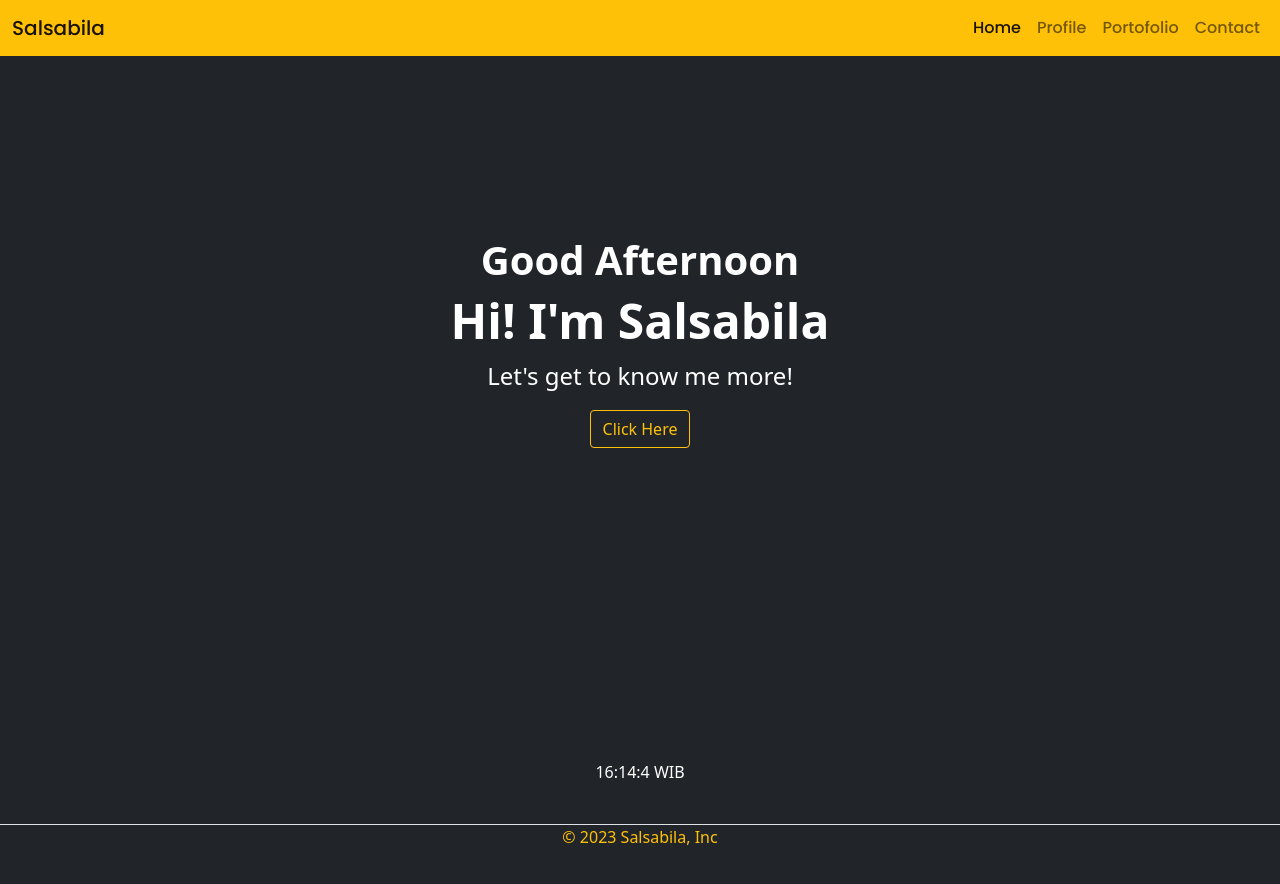
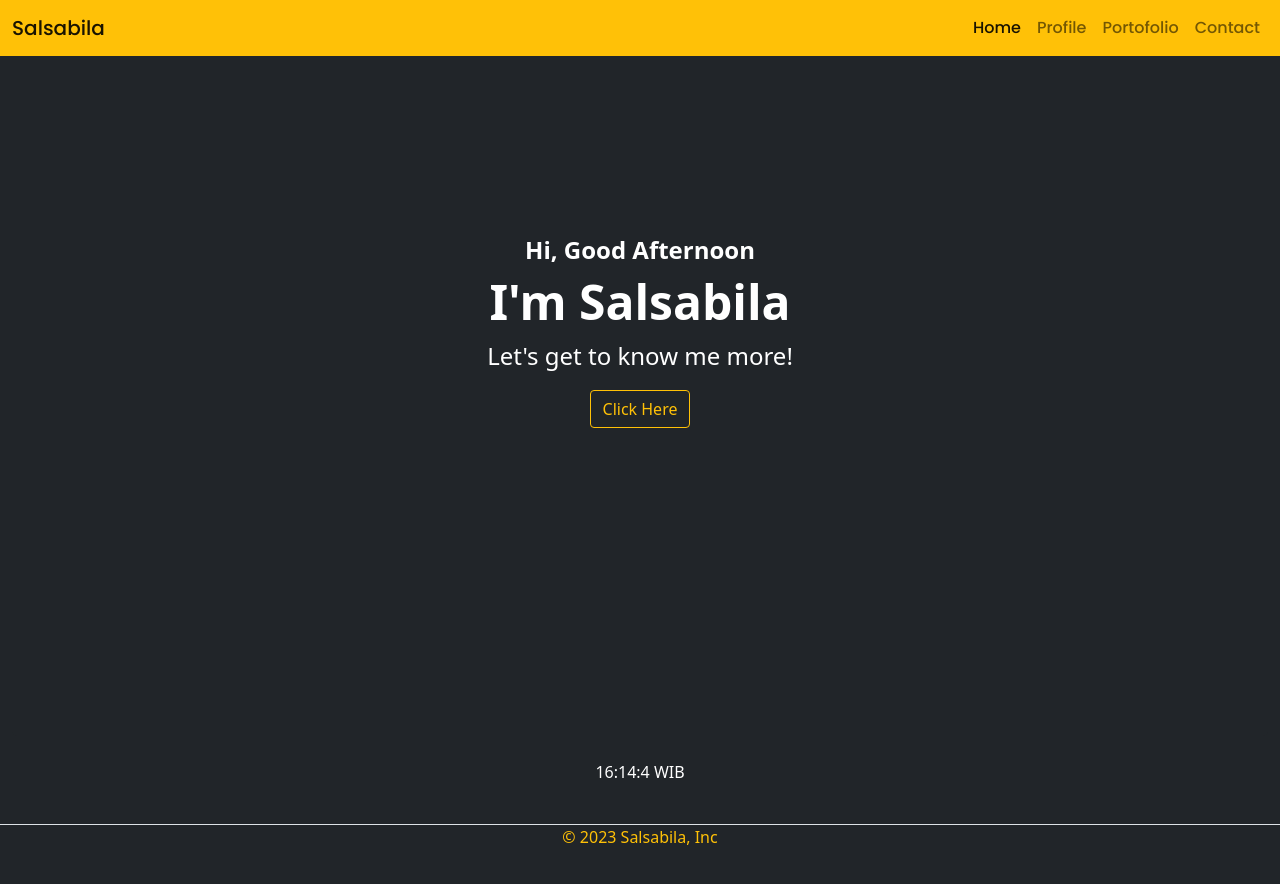
Before and after one commit to SalsabilaLarasati/SalsabilaLarasati.github.io, a plain HTML site: page index.html in a window 1280 px wide. Drawn offline with nearby package versions, Linux system fonts and the light colour scheme.

Commit message:
Update index.html

```diff
--- a/index.html
+++ b/index.html
@@ -55,8 +55,8 @@
   <div class="container-fluid">
     <div class="p-5 mb-4 bg-dark rounded-3">
       <div class="container-fluid py-5 jumbotron">
-        <h1 class="fw-bold" id="ucapan"></h1>
-        <h1 class="display-5 fw-bold">Hi! I'm Salsabila</h1>
+        <h4 class="fw-bold" id="ucapan">Hi, </h4>
+        <h1 class="display-5 fw-bold">I'm Salsabila</h1>
         <p class="fs-4">Let's get to know me more!</p>
         <a href="pages/profile.html" class="btn btn-outline-warning">Click Here</a>
       </div>
```
